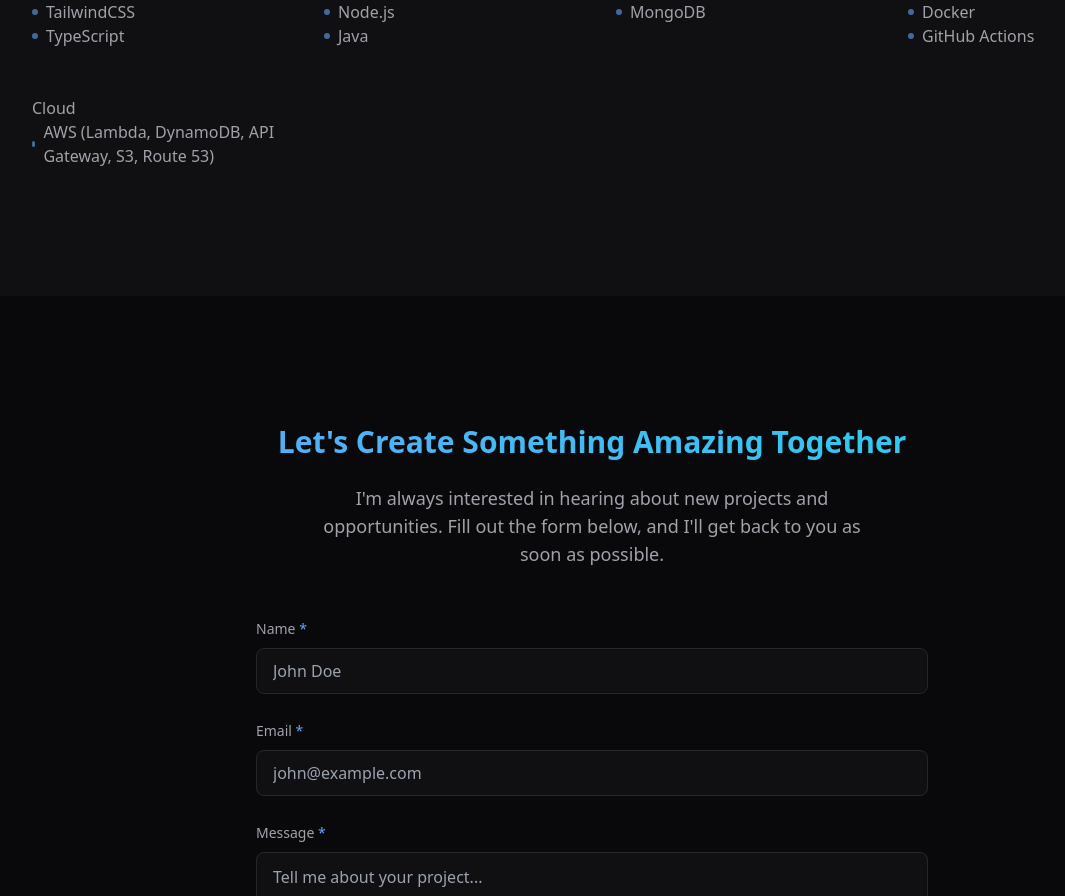
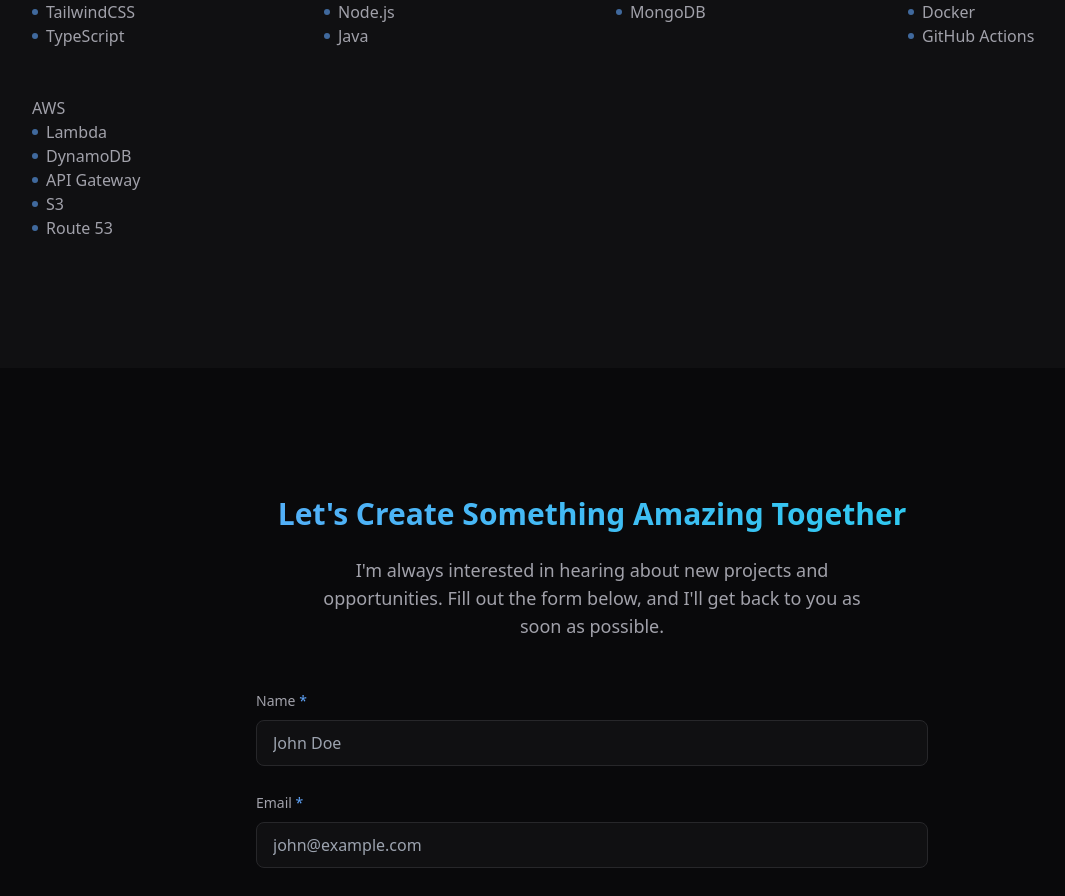
Before and after one commit to bobbygrdn/portfolio, a React (Vite) app: page / in a window 1280 px wide. Shown: the part 2908-3804 px from the top of the page, without its empty margins (48-1113 px from the left). Built offline with nearby package versions, Linux system fonts and the light colour scheme.

Commit message:
refactor: rename Cloud technologies to AWS for clarity

```diff
--- a/src/App.tsx
+++ b/src/App.tsx
@@ -148,7 +148,7 @@
     Backend: ["Express.js", "Spring Boot", "Node.js", "Java"],
     Database: ["PostgreSQL", "MySQL", "MongoDB"],
     DevOps: ["Husky", "Git", "Docker", "GitHub Actions"],
-    Cloud: [ "AWS (Lambda, DynamoDB, API Gateway, S3, Route 53)" ]
+    AWS: [ "Lambda", "DynamoDB", "API Gateway", "S3", "Route 53" ]
   };
   return (
     <div className="w-full min-h-screen bg-zinc-950 text-zinc-100">
```
